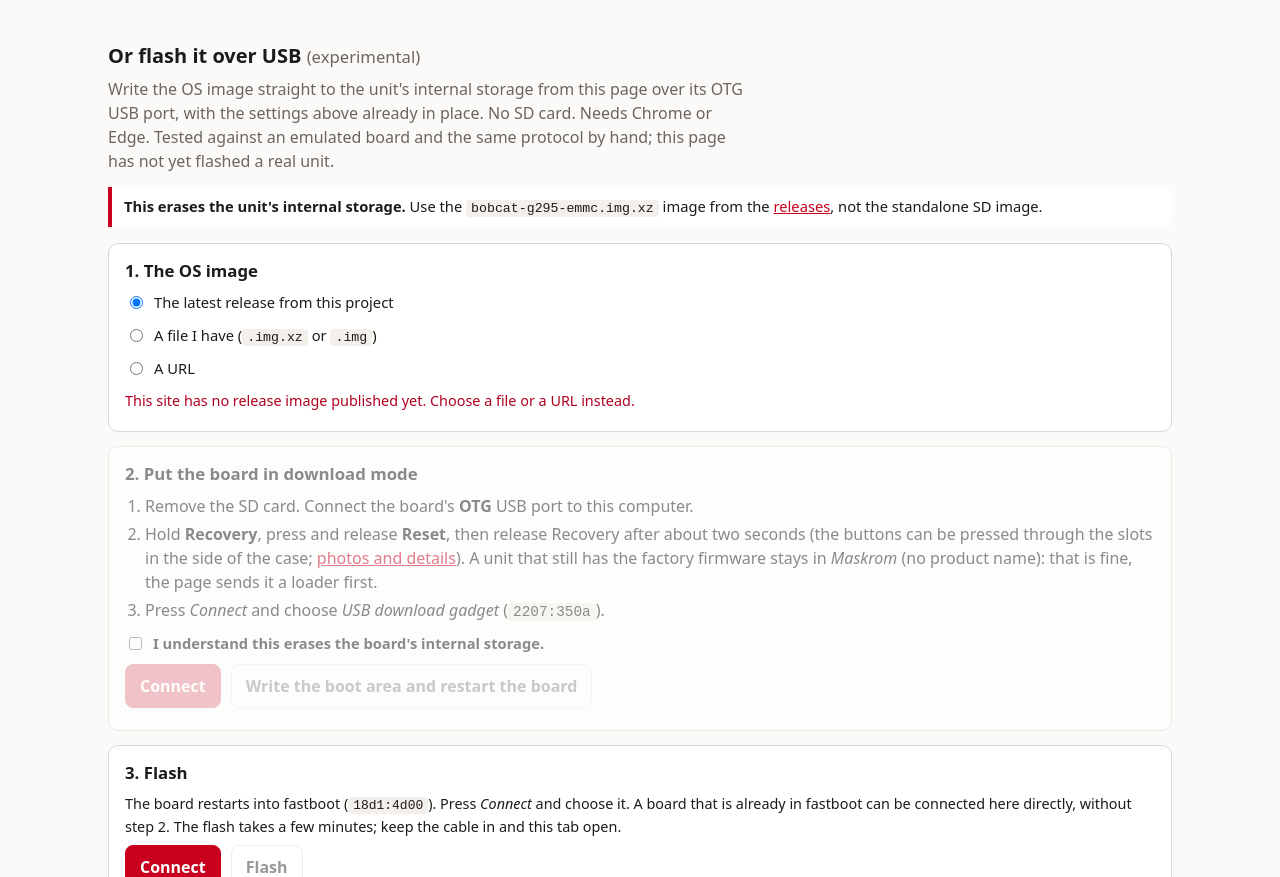
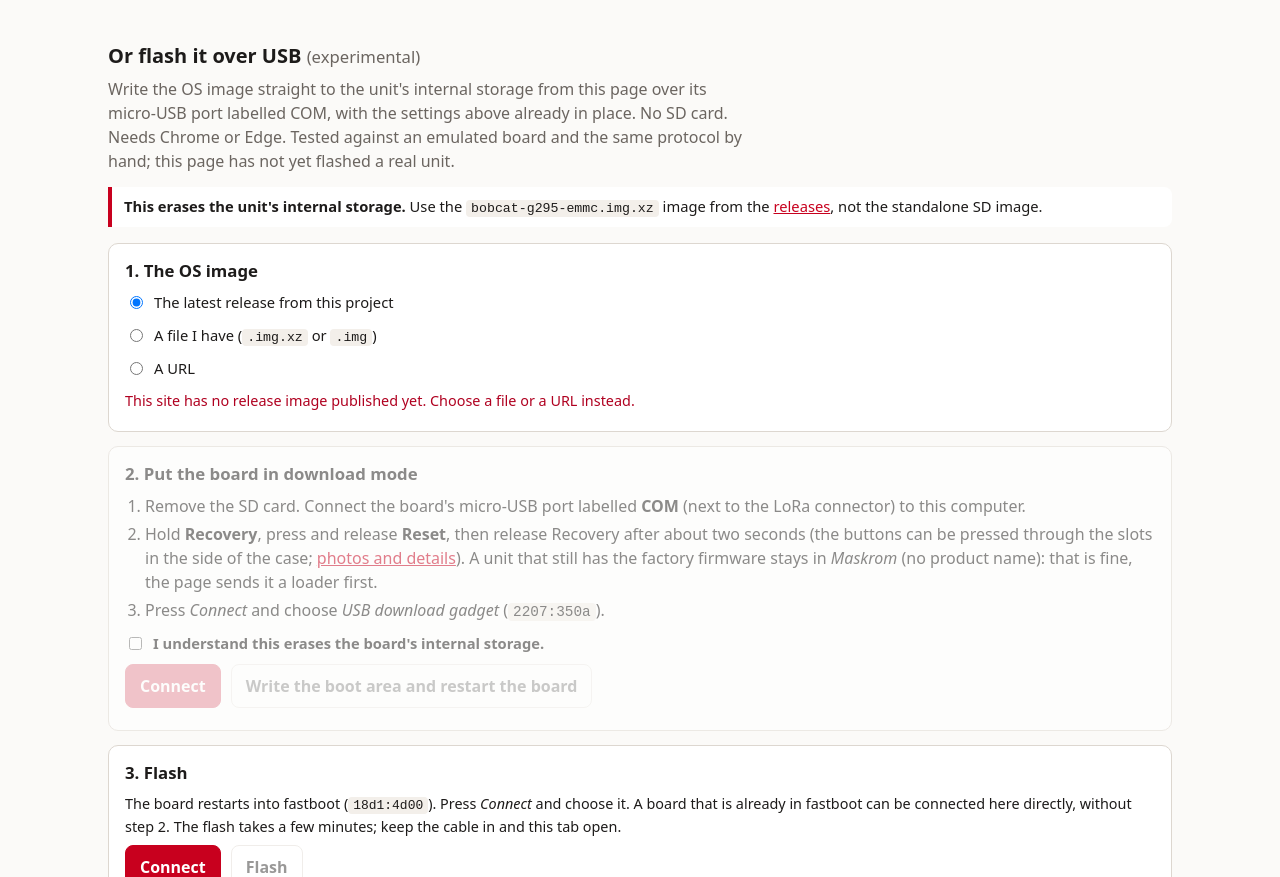
Before and after one commit to nmadd57/bobcat-reticulum-node, a plain HTML site: page site/index.html in a window 1280 px wide. Shown: the part 2289-3166 px from the top of the page. Drawn offline with Linux system fonts and the light colour scheme; no server answers.

Commit message:
Docs and page: the USB port to connect is the micro-USB labelled COM, next to the LoRa connector

```diff
--- a/site/index.html
+++ b/site/index.html
@@ -175,7 +175,7 @@ details summary{cursor:pointer;font-weight:600}
 
 <section id="usb">
 <h2 style="font-size:1.25rem;margin:28px 0 6px">Or flash it over USB <small style="color:var(--mut);font-weight:500">(experimental)</small></h2>
-<p class="lead" style="margin:0 0 14px">Write the OS image straight to the unit's internal storage from this page over its OTG USB port, with the settings above already in place. No SD card. Needs Chrome or Edge. Tested against an emulated board and the same protocol by hand; this page has not yet flashed a real unit.</p>
+<p class="lead" style="margin:0 0 14px">Write the OS image straight to the unit's internal storage from this page over its micro-USB port labelled COM, with the settings above already in place. No SD card. Needs Chrome or Edge. Tested against an emulated board and the same protocol by hand; this page has not yet flashed a real unit.</p>
 <div id="unsupported" class="note" hidden></div>
 <div class="note"><strong>This erases the unit's internal storage.</strong> Use the <code>bobcat-g295-emmc.img.xz</code> image from the <a href="https://github.com/nmadd57/bobcat-reticulum-node/releases">releases</a>, not the standalone SD image.</div>
 <section class="card" id="s1">
@@ -191,7 +191,7 @@ details summary{cursor:pointer;font-weight:600}
 <section class="card off" id="s3">
   <h2>2. Put the board in download mode</h2>
   <ol style="margin:0 0 8px;padding-left:20px">
-    <li>Remove the SD card. Connect the board's <strong>OTG</strong> USB port to this computer.</li>
+    <li>Remove the SD card. Connect the board's micro-USB port labelled <strong>COM</strong> (next to the LoRa connector) to this computer.</li>
     <li>Hold <strong>Recovery</strong>, press and release <strong>Reset</strong>, then release Recovery after about two seconds (the buttons can be pressed through the slots in the side of the case; <a href="https://github.com/nmadd57/bobcat-reticulum-node/blob/main/docs/recovery-mode.md">photos and details</a>). A unit that still has the factory firmware stays in <em>Maskrom</em> (no product name): that is fine, the page sends it a loader first.</li>
     <li>Press <em>Connect</em> and choose <em>USB download gadget</em> (<code>2207:350a</code>).</li>
   </ol>
```
Also changed, not shown: 4 other files.
